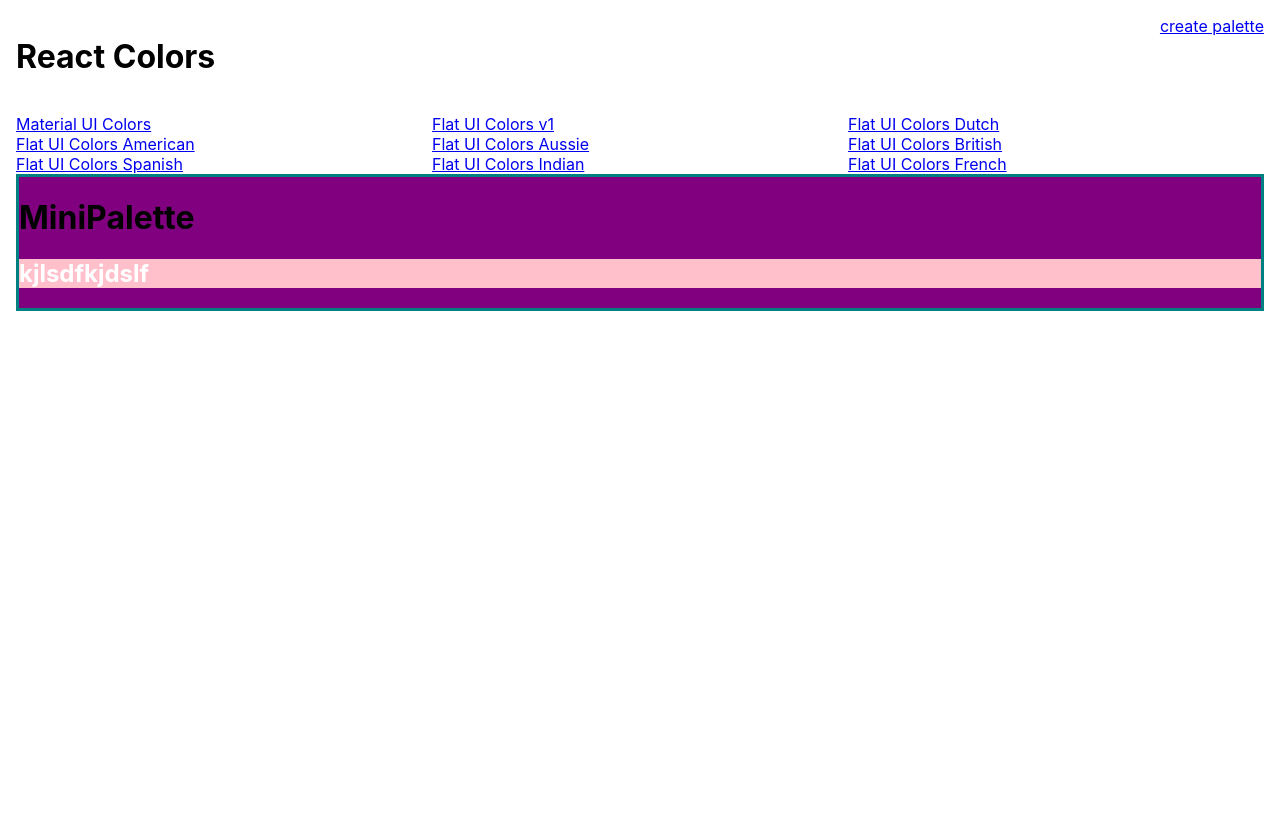
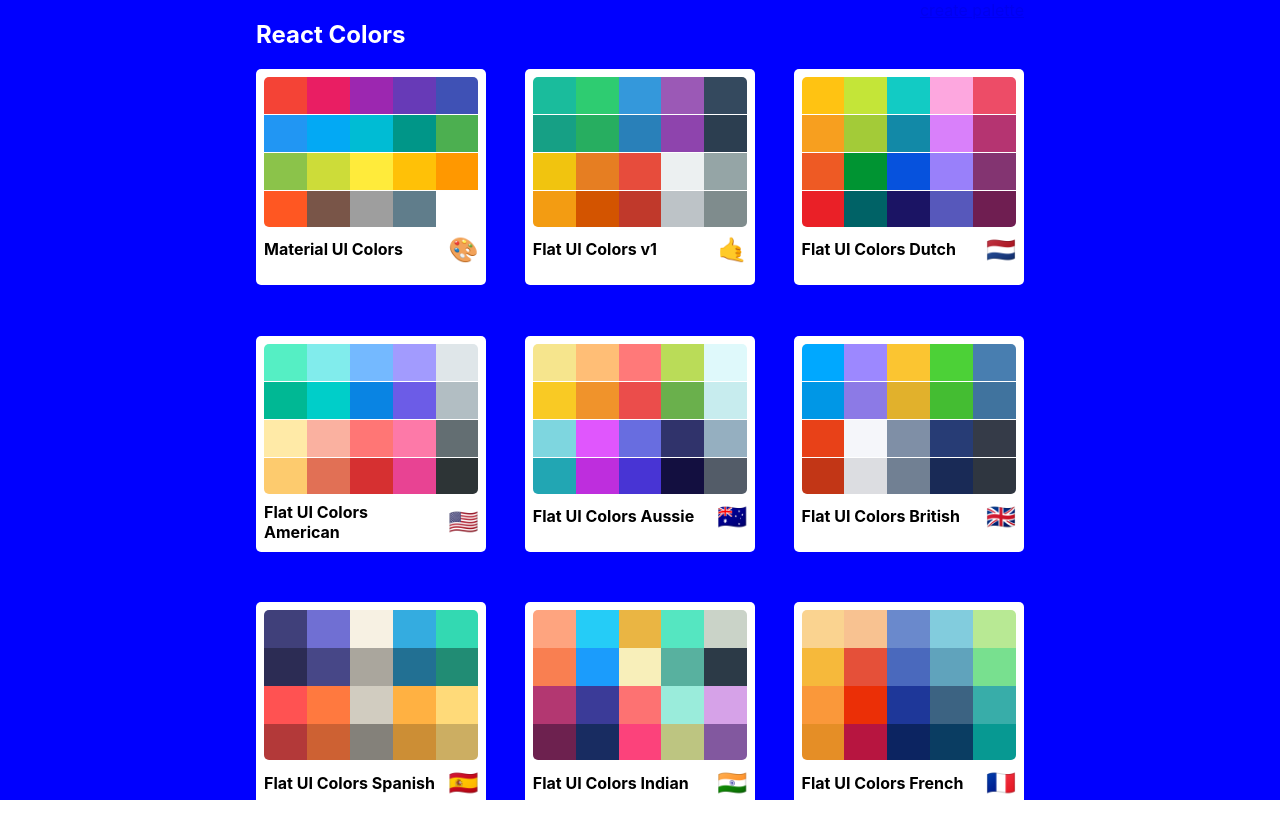
Before and after one commit to madebymilly/react-colors-project, a React (Create React App) app: page / in a window 1280 px wide. Built offline with nearby package versions, Linux system fonts and the light colour scheme.

Commit message:
added styling to PaletteList & MiniPalette

```diff
--- a/src/App.js
+++ b/src/App.js
@@ -1,4 +1,5 @@
 import { Route, Switch } from "react-router-dom";
+import { withStyles } from '@mui/styles';
 import Palette from './Palette';
 import PaletteList from './PaletteList';
 import seedColors from "./seedColors";
@@ -6,9 +7,16 @@
 
 const findPalette = (id) => seedColors.find( p => p.id === id );
 
-function App() {
+const styles = {
+  app: {
+    backgroundColor: 'peru',
+  },
+}
+
+function App(props) {
+  const { classes } = props;
   return (
-    <div className="App">
+    <div className={classes.app}>
       <Switch>
         <Route
           exact
@@ -26,4 +34,4 @@
   );
 }
 
-export default App;
+export default withStyles(styles)(App);
--- a/src/MiniPalette.js
+++ b/src/MiniPalette.js
@@ -1,27 +1,66 @@
 import React from 'react';
-import { withStyles, withThemeCreator } from '@mui/styles';
+import { Link } from 'react-router-dom';
+import { withStyles } from '@mui/styles';
 
 const styles = {
   main: {
-    backgroundColor: 'purple',
-    border: '3px solid teal',
-
+    backgroundColor: 'white',
+    borderRadius: '5px',
+    padding: '0.5rem',
+    position: 'relative',
+    marginBottom: '1rem',
+    height: '200px',
+    overflow: 'hidden',
+    '&:hover': {
+      cursor: 'pointer',
+    }
   },
-  secondary: {
-    background: 'pink',
-    '& h1': {
-      color: 'white',
-    }
+  colors: {
+    backgroundColor: 'white',
+    height: '150px',
+    width: '100%',
+    borderRadius: '5px',
+    overflow: 'hidden'
+  },
+  box: {
+    height: '25%',
+    width: '20%',
+    display: 'inline-block',
+    margin: '0 auto',
+    position: 'relative',
+    marginBottom: '-3.5px'
+  },
+  title: {
+    display: 'flex',
+    justifyContent: 'space-between',
+    alignItems: 'center',
+    margin: '0',
+    color: 'black',
+    paddingTop: '0.5rem',
+    fontSize: '1rem',
+    position: 'relative'
+  },
+  emoji: {
+    marginLeft: '0.5rem',
+    fontSize: '1.5rem',
   },
 }
 
 function MiniPalette(props) {
-  const { classes } = props;
-  console.log(classes);
+  const { classes, colors, paletteName: name, emoji, link } = props;
+  console.log(props);
+  const colorDivs = colors.map(color => (
+    <div key={color.name} className={classes.box} style={ { backgroundColor: color.color }}></div>
+  ));
   return (
     <div className={classes.main}>
-      <h1>MiniPalette</h1>
-      <section className={classes.secondary}><h1>kjlsdfkjdslf</h1></section>
+      {/* <Link
+        exact
+        to={link}
+      > */}
+        <div className={classes.colors}>{colorDivs}</div>
+        <h5 className={classes.title}>{name}<span className={classes.emoji}>{emoji}</span></h5>
+      {/* </Link> */}
     </div>
   )
 }
--- a/src/PaletteList.js
+++ b/src/PaletteList.js
@@ -1,36 +1,56 @@
 import React, { Component } from 'react'
-import { Link } from "react-router-dom";
-
+import { withStyles } from '@mui/styles';
 import MiniPalette from './MiniPalette';
 
-import './styles/PaletteList.css'
+const styles = {
+  main: {
+    backgroundColor: 'blue',
+    height: '100vh',
+    display: 'flex',
+    alignItems: 'flex-start',
+    justifyContent: 'center',
+  },
+  container: {
+    width: '60%',
+    display: 'flex',
+    alignItems: 'flex-start',
+    flexDirection: 'column',
+    flexWrap: 'wrap',
+  },
+  nav: {
+    display: 'flex',
+    width: '100%',
+    justifyContent: 'space-between',
+    color: 'white'
+  },
+  palettes: {
+    boxSizing: 'border-box',
+    width: '100%',
+    display: 'grid',
+    gridTemplateColumns: 'repeat(3, 30%)',
+    gridGap: '5%',
+  }
+}
 
 class PaletteList extends Component {
   render() {
-    const { palettes } = this.props;
-    const navLinks = palettes.map((palette, i) =>
-      <Link
-        exact
-        key={i}
-        className="PaletteList__nav-link"
-        to={`/palette/${palette.id}`}
-      >
-        {palette.paletteName}
-      </Link>
-    );
+    const { classes, palettes } = this.props;
     return (
-      <div className="PaletteList">
-        <header className="PaletteList__header">
-          <h1>React Colors</h1>
-          <a href="/">create palette</a>
-        </header>
-        <nav className="PaletteList__nav">
-          {navLinks}
-        </nav>
-        <MiniPalette />
+      <div className={classes.main}>
+        <div className={classes.container}>
+          <nav className={classes.nav}>
+            <h1>React Colors</h1>
+            <a href="/">create palette</a>
+          </nav>
+          <div className={classes.palettes}>
+            {palettes.map(palette =>
+              <MiniPalette {...palette} />
+            )}
+          </div>
+        </div>
       </div>
     )
   }
 }
 
-export default PaletteList;
+export default withStyles(styles)(PaletteList);
--- a/src/styles/PaletteList.css
+++ /dev/null
@@ -1,19 +0,0 @@
-.PaletteList {
-  padding: 1rem;
-}
-
-.PaletteList__header {
-  display: flex;
-  justify-content: space-between;
-  margin: 0 0 1rem;
-}
-
-.PaletteList__nav {
-  display: flex;
-  justify-content: space-between;
-  flex-wrap: wrap;
-}
-
-.PaletteList__nav-link {
-  width: 33.33%;
-}
```
